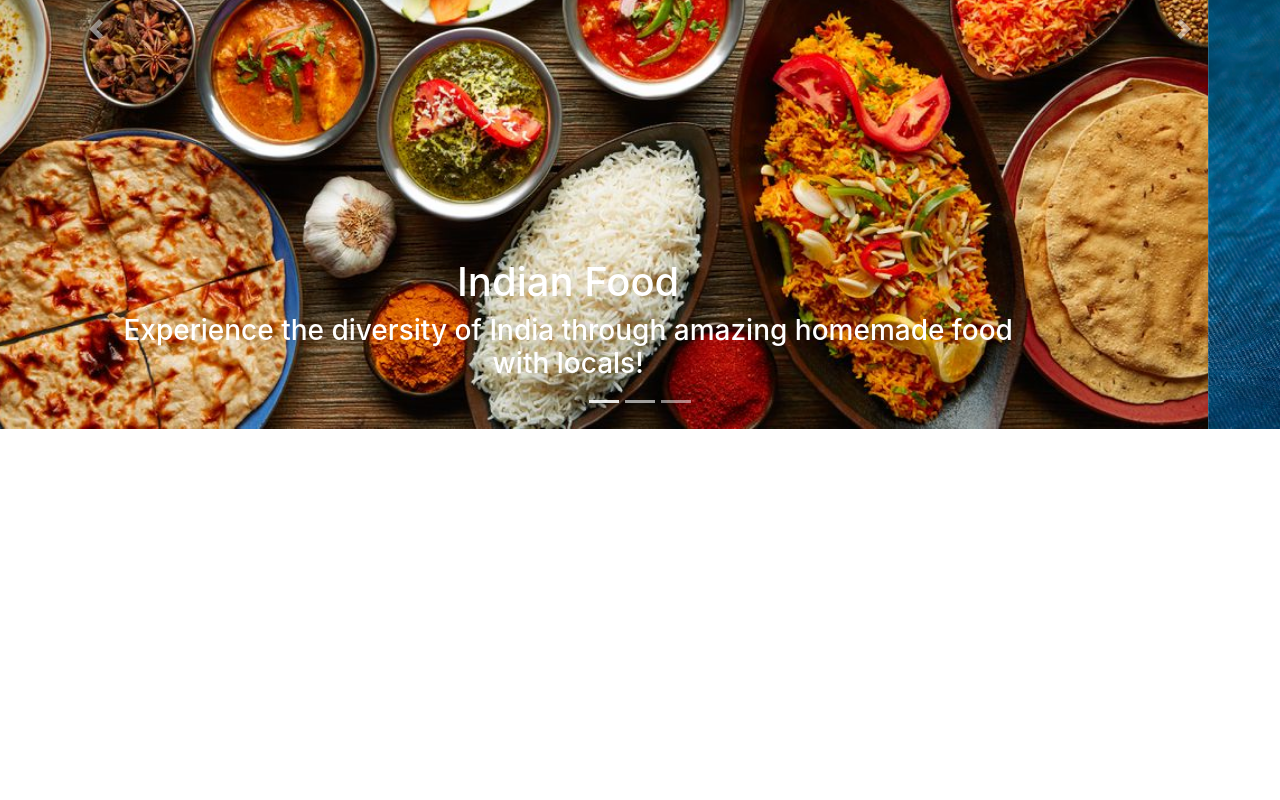
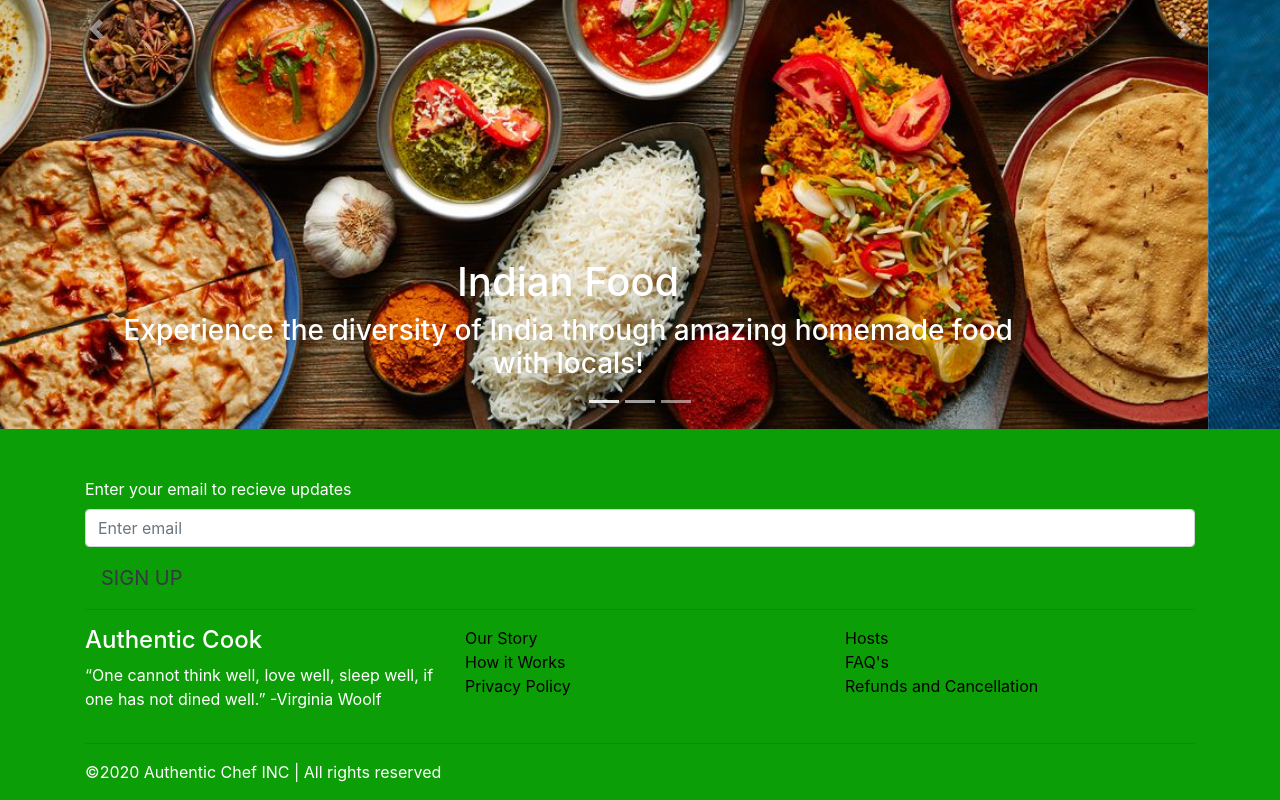
Before and after one commit to CSCI-150-LAB/Team6Repo, a React (Create React App) app: page /home in a window 1280 px wide. Shown: the part 451-1251 px from the top of the page. Before the commit the page ends 880 px from the top, so only its background shows below. Built offline with nearby package versions, Linux system fonts and the light colour scheme.

Commit message:
Footer Addition
Implemented Footer into home page and changed name of website

```diff
--- a/public/index.html
+++ b/public/index.html
@@ -7,7 +7,7 @@
     <meta name="theme-color" content="#000000" />
     <link rel="manifest" href="%PUBLIC_URL%/manifest.json" />
 
-    <title>Exercise </title>
+    <title>AuthenticChef </title>
   </head>
   <body>
     <noscript>You need to enable JavaScript to run this app.</noscript>
--- a/src/App.js
+++ b/src/App.js
@@ -11,6 +11,7 @@ import CreateSeller from "./components/create-seller.component";
 import home from "./components/home"
 import HowitWorks from "./components/howitworks";
 import SignUpUser from "./components/signup";
+import Footer from "./components/Footer";
 
 function App() {
   return (
@@ -18,6 +19,7 @@ function App() {
         <Nav />
         <br/>
         <Route path = "/home" exact component = {home} />
+        <Route path = "/home" exact component = {Footer} />
         {/* <Route path ="/" exact component = {ExercisesList} />  NOT USED ANYMORE :)*/}
         <Route path = "/createSeller" component = {CreateSeller} />
         <Route path = "/howitworks" exact component = {HowitWorks} />
--- /dev/null
+++ b/src/components/Footer.css
@@ -0,0 +1,12 @@
+.main-footer{
+    color: white;
+    background-color:  #0c9e06;
+    padding-top: 3em;
+    position: relative;
+    bottom: 0;
+    width: 100%;
+}
+
+.list-unstyled{
+    color: white;
+}
--- /dev/null
+++ b/src/components/Footer.js
@@ -0,0 +1,51 @@
+import React from 'react';
+import "./Footer.css"
+//import styled from 'styled-components'
+
+const Footer = () => {
+    return(
+        <div className="main-footer">
+            <div className="container">
+                <div className="form-group">
+                    <label>Enter your email to recieve updates </label>
+                    <input type="email" className="form-control" placeholder="Enter email" />
+                </div>
+                <a href="/#" className=" btn-outline-dark btn-lg" role="button" aria-pressed="true">SIGN UP</a>
+                <hr/>
+                <div className="row">
+                    {/* column1 */}
+                    <div className="col">
+                        <h4>Authentic Cook</h4>
+                        <ul className="list-unstyled">
+                        “One cannot think well, love well, sleep well,
+                        if one has not dined well.” -Virginia Woolf
+                        </ul>
+                    </div>
+                    {/* column2 */}
+                    <div className="col">
+                        <ul className="list-unstyled">
+                            <li><a href="/" style={{ color: 'black' }} >Our Story</a></li>
+                            <li><a href="/" style={{ color: 'black' }}>How it Works</a></li>
+                            <li><a href="/" style={{ color: 'black' }}>Privacy Policy</a></li>
+                        </ul>
+                    </div>
+                    {/* column3 */}
+                    <div className="col">
+                        <ul className="list-unstyled">
+                            <li><a href="/" style={{ color: 'black' }}>Hosts</a></li>
+                            <li><a href="/" style={{ color: 'black' }}>FAQ's</a></li>
+                            <li><a href="/" style={{ color: 'black' }}>Refunds and Cancellation</a></li>
+                        </ul>
+                    </div>
+                </div>
+                <hr />
+                <div className="row">
+                    <p className="col-sm">
+                        &copy;{new Date().getFullYear()} Authentic Chef INC | All rights reserved
+                    </p>
+                </div>
+            </div>
+        </div>
+    )
+}
+export default Footer;
```
Also changed, not shown: src/components/Filter.js (added, +84 -0 lines), 1 other file (tests, documents, lock files or other folders).
